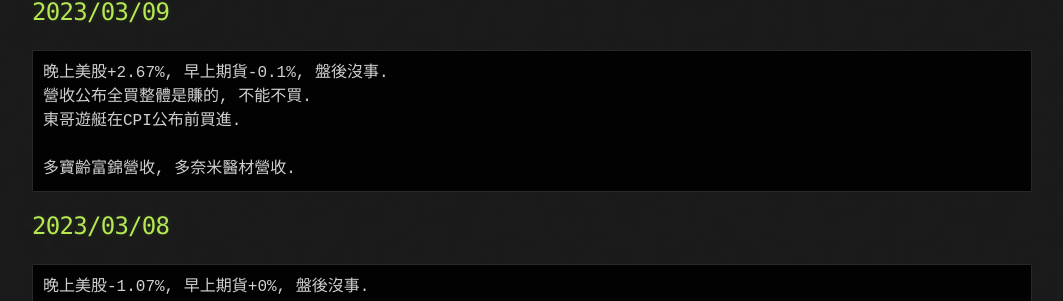
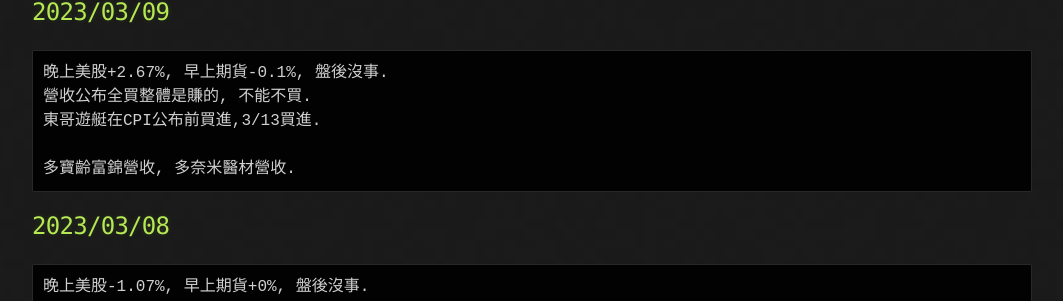
Before and after one commit to lepg5487/Stock_God, a Jekyll site: the page built from index.md, in a window 1280 px wide and 900 px high, scrolled down 468 px. Shown: the part 196-497 px from the top of the window, without its empty margins (108-1171 px from the left). Built offline with Jekyll 4.4.1, drawn with Linux system fonts in a browser that asks for light colours; our own code applies the rules of GitHub Pages for plain Markdown files.

Commit message:
Update index.md

````diff
--- a/index.md
+++ b/index.md
@@ -26,7 +26,7 @@ layout: testlayouts
 ```
 晚上美股+2.67%, 早上期貨-0.1%, 盤後沒事.
 營收公布全買整體是賺的, 不能不買.
-東哥遊艇在CPI公布前買進.
+東哥遊艇在CPI公布前買進,3/13買進.
 
 多寶齡富錦營收, 多奈米醫材營收.
 ```
````
